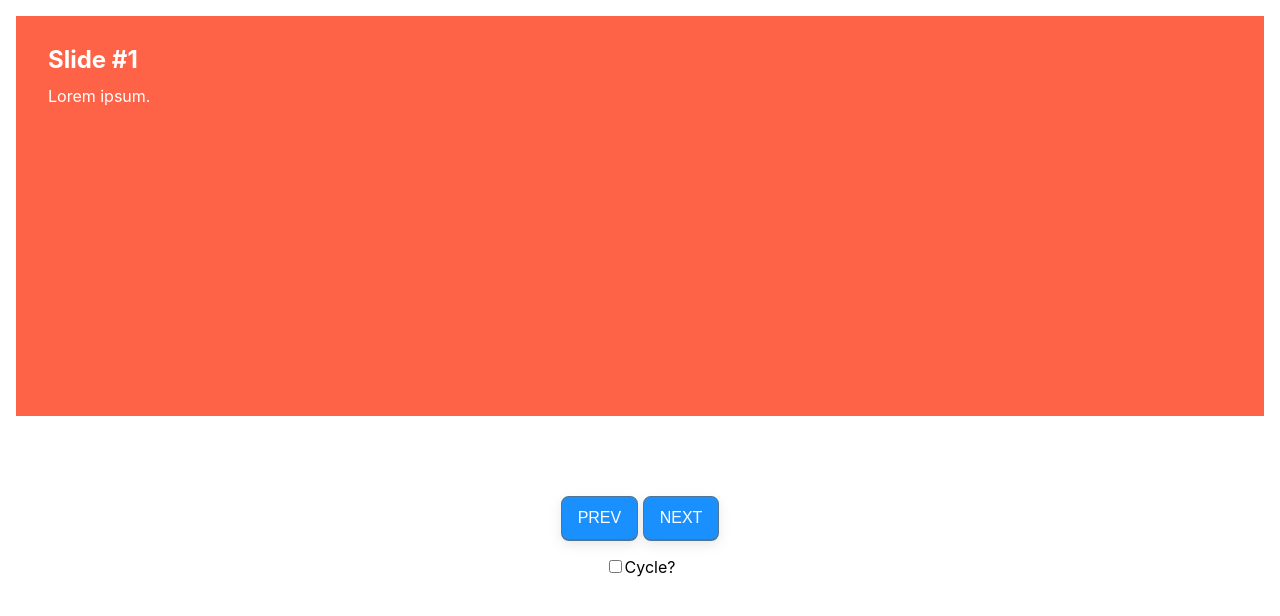
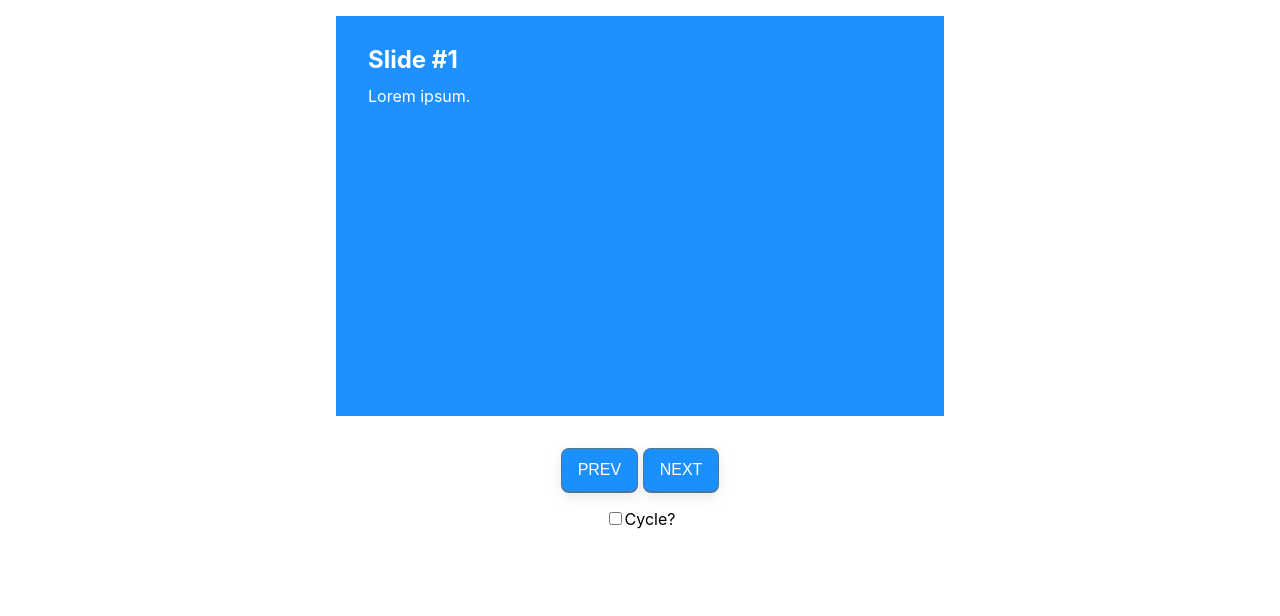
Before and after one commit to abdusco/slidr.js, a plain HTML site: page demo/index.html in a window 1280 px wide. Drawn offline with Linux system fonts and the light colour scheme.

Commit message:
updated demo

```diff
--- a/demo/demo.css
+++ b/demo/demo.css
@@ -76,18 +76,20 @@ h1 {
 
 .container {
     padding: 1rem;
+    max-width: 40rem;
+    margin:auto;
 }
 
 .item-list .item {
     min-height: 50vh;
-    background: tomato;
+    background: dodgerblue;
     color: white;
     padding: 2rem;
 }
 
 .controls {
-    padding: 2rem;
-    margin-top: 2rem;
+    padding: 0 1rem;
+    margin-top: 1rem;
     text-align: center;
 }
 
```
